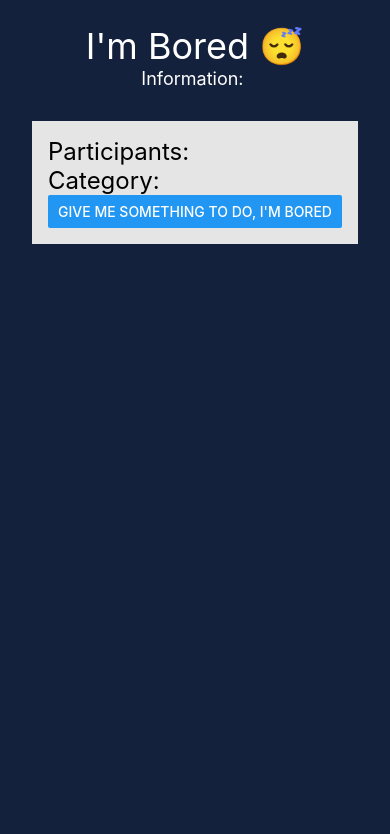
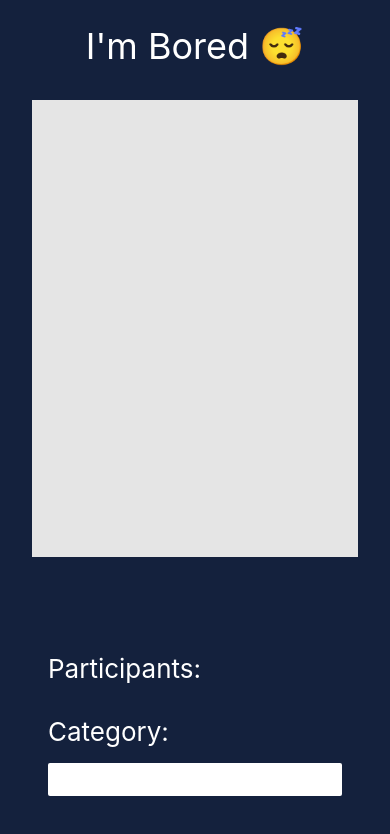
Before and after one commit to jtcaovan/bored, a React Native app: screen / in a window 390 px wide. Shown: the top 834 px of the page. Built offline with nearby package versions, Linux system fonts and the light colour scheme.

Commit message:
Styling changes, moved form to bottom of page

```diff
--- a/App.tsx
+++ b/App.tsx
@@ -1,7 +1,5 @@
-import { StatusBar } from 'expo-status-bar';
 import React, { useState } from 'react';
 import { StyleSheet, Button, Text, View, SafeAreaView} from 'react-native';
-import { marginTop, style } from 'styled-system';
 
 export default function App() {
   const [activity, setActivity] = useState()
@@ -15,25 +13,26 @@ export default function App() {
     setActivity(bored.activity)
     setParticipants(bored.participants)
     setCategory(bored.type)
-    console.log(bored)
   }
 
   return (
     <SafeAreaView style={styles.container}>
       <View style={styles.headingContainer}>
         <Text style={styles.header}>I'm Bored 😴</Text>
-        <Text style={styles.information}>Information: </Text>
       </View>
 
       <View style={styles.activityContainer}>
-        <Text style={{fontSize: 28}}>{activity}</Text>
-        <Text style={{fontSize: 24}}>Participants: {participants}</Text>
-        <Text style={{fontSize: 24}}>Category: {category}</Text>
-          <Button title="Give me something to do, I'm bored"
-            onPress={() => {
-              getActivity()
-            }}
-          />
+        <Text style={styles.activity}>{activity}</Text>
+      </View>
+
+      <View style={styles.formContainer}>
+        <Text style={styles.form}>Participants: {participants}</Text>
+        <Text style={styles.form}>Category: {category}</Text>
+        <Button
+        title="Give me something to do, I'm bored"
+        color='#ffffff'
+        accessibilityLabel='Get an activity'
+        onPress={() => {getActivity()}}/>
       </View>
     </SafeAreaView>
   );
@@ -46,6 +45,7 @@ const styles = StyleSheet.create({
   },
   headingContainer: {
     marginTop: 24,
+    color: "#ffffff"
   },
   header: {
     textAlign: 'center',
@@ -59,7 +59,27 @@ const styles = StyleSheet.create({
   },
   activityContainer: {
     backgroundColor: "#e5e5e5",
+    flex:1,
+    justifyContent: 'center',
+    alignContent: 'center',
+    height: '40%',
     margin: 32,
     padding: 16,
-  }
+  },
+  activity: {
+    fontSize: 32,
+    textAlign: 'center',
+    margin: 'auto',
+    padding: 'auto',
+  },
+  formContainer: {
+    margin: 32,
+    padding: 16,
+  },
+  form: {
+    color: '#ffffff',
+    paddingVertical: 16,
+    fontSize: 26,
+  },
+
 });
```
